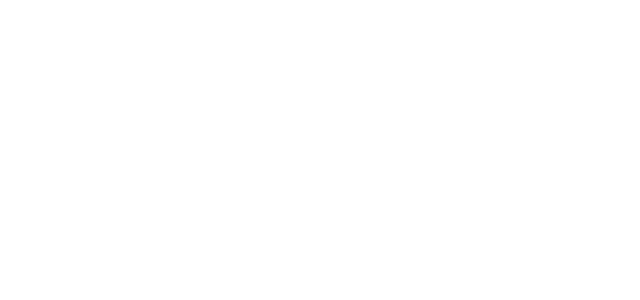
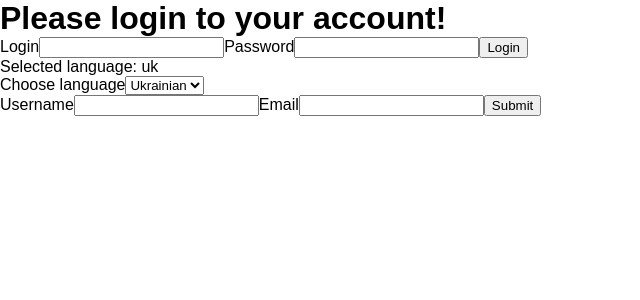
Before and after one commit to t-matveentsev/practiceReact-03, a React (Vite) app: page / in a window 1280 px wide. Shown: the top 300 px of the page, without its empty margins (0-640 px from the left). Built offline with nearby package versions, Linux system fonts and the light colour scheme.

Commit message:
long read

```diff
--- a/package.json
+++ b/package.json
@@ -10,6 +10,7 @@
     "preview": "vite preview"
   },
   "dependencies": {
+    "formik": "^2.4.6",
     "react": "^18.3.1",
     "react-dom": "^18.3.1"
   },
--- a/src/App.jsx
+++ b/src/App.jsx
@@ -1,3 +1,24 @@
+import { useState } from "react";
+import LangSwitcher from "./LangSwitcher/LangSwitcher";
+import LoginForm from "./LoginForm/LoginForm";
+import FeedbackForm from "./FeedbackForm/FeedbackForm";
+
 export default function App() {
-  return <div></div>;
+  // Колбек-функція для обробки сабміту форми
+  const handleLogin = (userData) => {
+    // Виконуємо необхідні операції з даними
+    console.log(userData);
+  };
+  const [lang, setLang] = useState("uk");
+
+  return (
+    <>
+      <h1>Please login to your account!</h1>
+      {/* Передаємо колбек як пропс форми */}
+      <LoginForm onLogin={handleLogin} />
+      <p>Selected language: {lang}</p>
+      <LangSwitcher value={lang} onSelect={setLang} />
+      <FeedbackForm />
+    </>
+  );
 }
--- /dev/null
+++ b/src/FeedbackForm/FeedbackForm.jsx
@@ -0,0 +1,33 @@
+import { useId } from "react";
+import { Formik, Form, Field } from "formik";
+
+const initialValues = {
+  username: "",
+  email: "",
+};
+
+const FeedbackForm = () => {
+  const nameFieldId = useId();
+  const emailFieldId = useId();
+
+  const handleSubmit = (values, actions) => {
+    console.log(values);
+    actions.resetForm();
+  };
+
+  return (
+    <Formik initialValues={initialValues} onSubmit={handleSubmit}>
+      <Form>
+        <label htmlFor={nameFieldId}>Username</label>
+        <Field type="text" name="username" id={nameFieldId} />
+
+        <label htmlFor={emailFieldId}>Email</label>
+        <Field type="email" name="email" id={emailFieldId} />
+
+        <button type="submit">Submit</button>
+      </Form>
+    </Formik>
+  );
+};
+
+export default FeedbackForm;
--- /dev/null
+++ b/src/LangSwitcher/LangSwitcher.jsx
@@ -0,0 +1,22 @@
+import { useId } from "react";
+
+const LangSwitcher = ({ value, onSelect }) => {
+  const selectId = useId();
+
+  return (
+    <div>
+      <label htmlFor={selectId}>Choose language</label>
+      <select
+        id={selectId}
+        value={value}
+        onChange={(evt) => onSelect(evt.target.value)}
+      >
+        <option value="uk">Ukrainian</option>
+        <option value="en">English</option>
+        <option value="pl">Polish</option>
+      </select>
+    </div>
+  );
+};
+
+export default LangSwitcher;
--- /dev/null
+++ b/src/LoginForm/LoginForm.jsx
@@ -0,0 +1,35 @@
+import { useId } from "react";
+
+const LoginForm = ({ onLogin }) => {
+  const handleSubmit = (evt) => {
+    evt.preventDefault();
+
+    const form = evt.target;
+    const { login, password } = form.elements;
+
+    // Викликаємо пропс onLogin
+    onLogin({
+      login: login.value,
+      password: password.value,
+    });
+
+    form.reset();
+  };
+
+  const loginId = useId();
+  const passwordId = useId();
+
+  return (
+    <form onSubmit={handleSubmit}>
+      <label htmlFor={loginId}>Login</label>
+      <input type="text" name="login" id={loginId} />
+
+      <label htmlFor={passwordId}>Password</label>
+      <input type="password" name="password" id={passwordId} />
+
+      <button type="submit">Login</button>
+    </form>
+  );
+};
+
+export default LoginForm;
```
Also changed, not shown: 1 other file (tests, documents, lock files or other folders).
